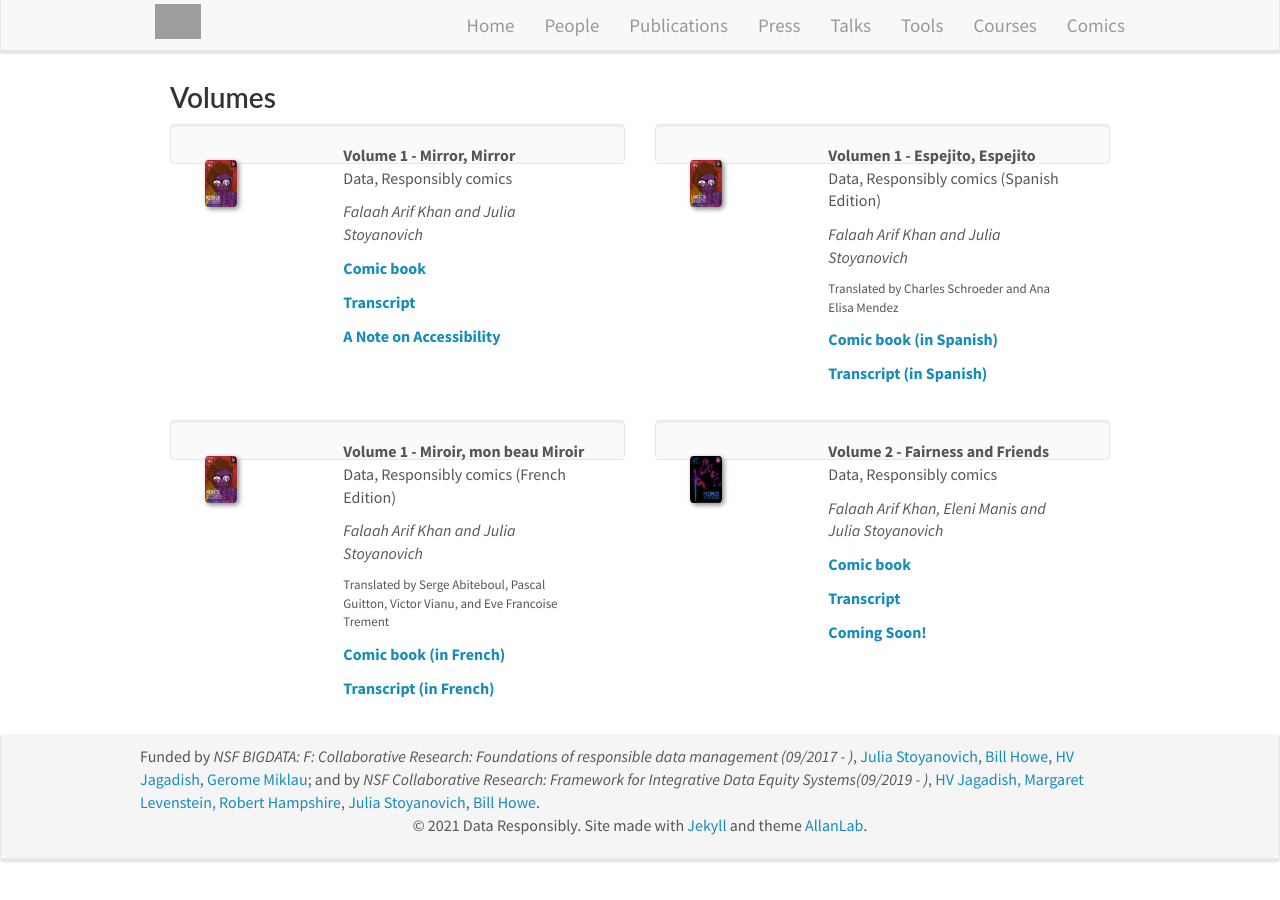
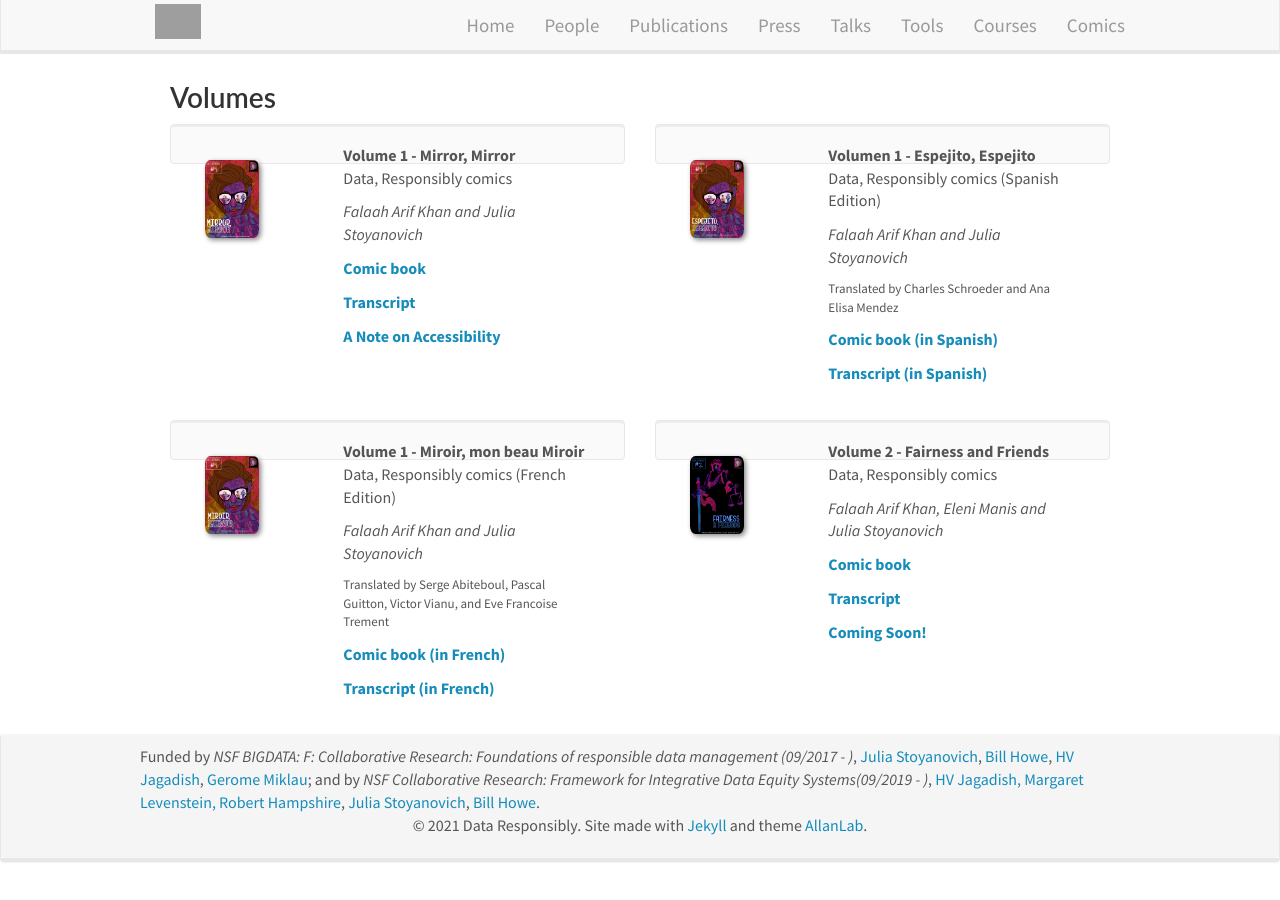
Before and after one commit to DataResponsibly/DataResponsibly.github.io, a Jekyll site: the page built from _pages/comics.md, in a window 1280 px wide. Built offline with Jekyll 4.4.1, drawn with Linux system fonts in a browser that asks for light colours; nearby versions of some CDN libraries; grey boxes are pictures that could not be loaded.

Commit message:
fix alignment issue

```diff
--- a/_pages/comics.md
+++ b/_pages/comics.md
@@ -19,9 +19,9 @@ permalink: /comics/
 {% endif %}
 
 <div class="col-sm-6">
- <div class="well">
+ <div class="well" height="250px">
   <div class="col-sm-4">
-  <img src="{{ site.url }}{{ site.baseurl }}/images/{{ comi.image }}" class="img-responsive" width="30%" height="90%" style="float: left" />
+  <img src="{{ site.url }}{{ site.baseurl }}/images/{{ comi.image }}" class="img-responsive" width="50%" height="auto" style="float: left" />
   </div>
   <div class="col-sm-8">
   <pubtit>{{ comi.title }}</pubtit>
```
